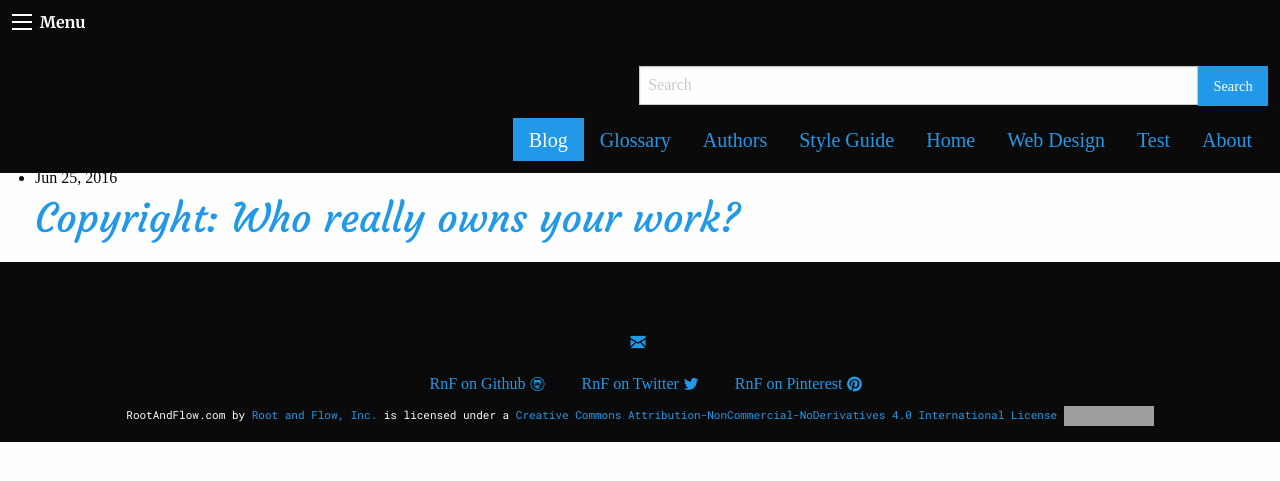
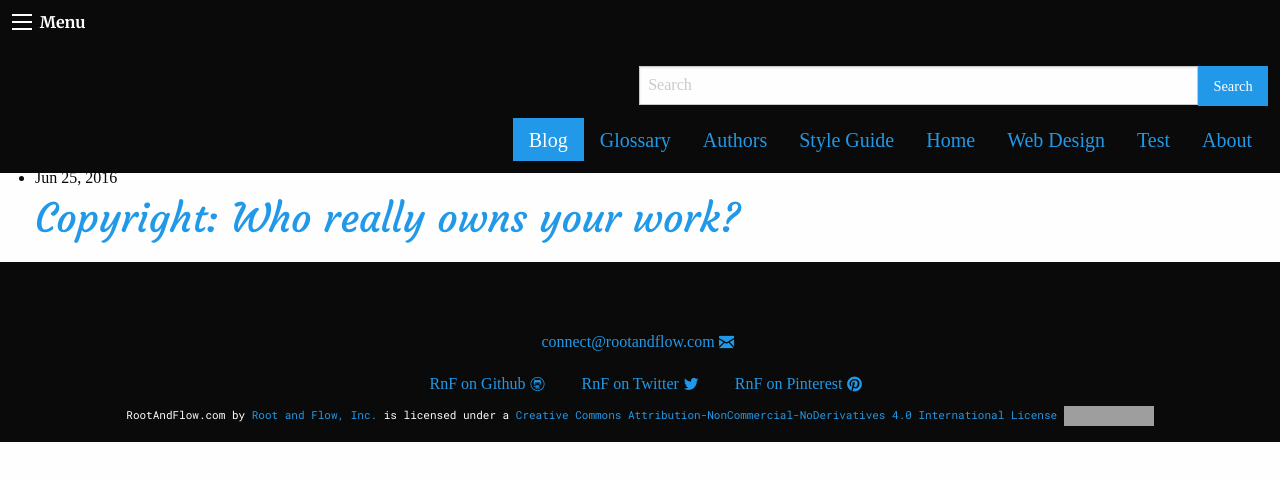
Before and after one commit to rootandflow/www.rootandflow.com, a Jekyll site: the page built from blog.md, in a window 1280 px wide. Shown: the top 481 px of the page. Built offline with Jekyll 4.4.1, drawn with Linux system fonts in a browser that asks for light colours; nearby versions of some CDN libraries; some web fonts are replaced; grey boxes are pictures that could not be loaded.

Commit message:
use primary email address from site data

```diff
--- a/_includes/footer.html
+++ b/_includes/footer.html
@@ -6,8 +6,8 @@
       </li>
       <li class="menu-text">{{ site.description }}</li>
       <li>
-        <a href="mailto:{{ site.email }}">
-          <span>{{ site.email }}</span>
+        <a href="mailto:{{ site.data.contact.nap.email }}">
+          <span>{{ site.data.contact.nap.email }}</span>
           <i class="gen-mail"></i>
         </a>
       </li>
```
